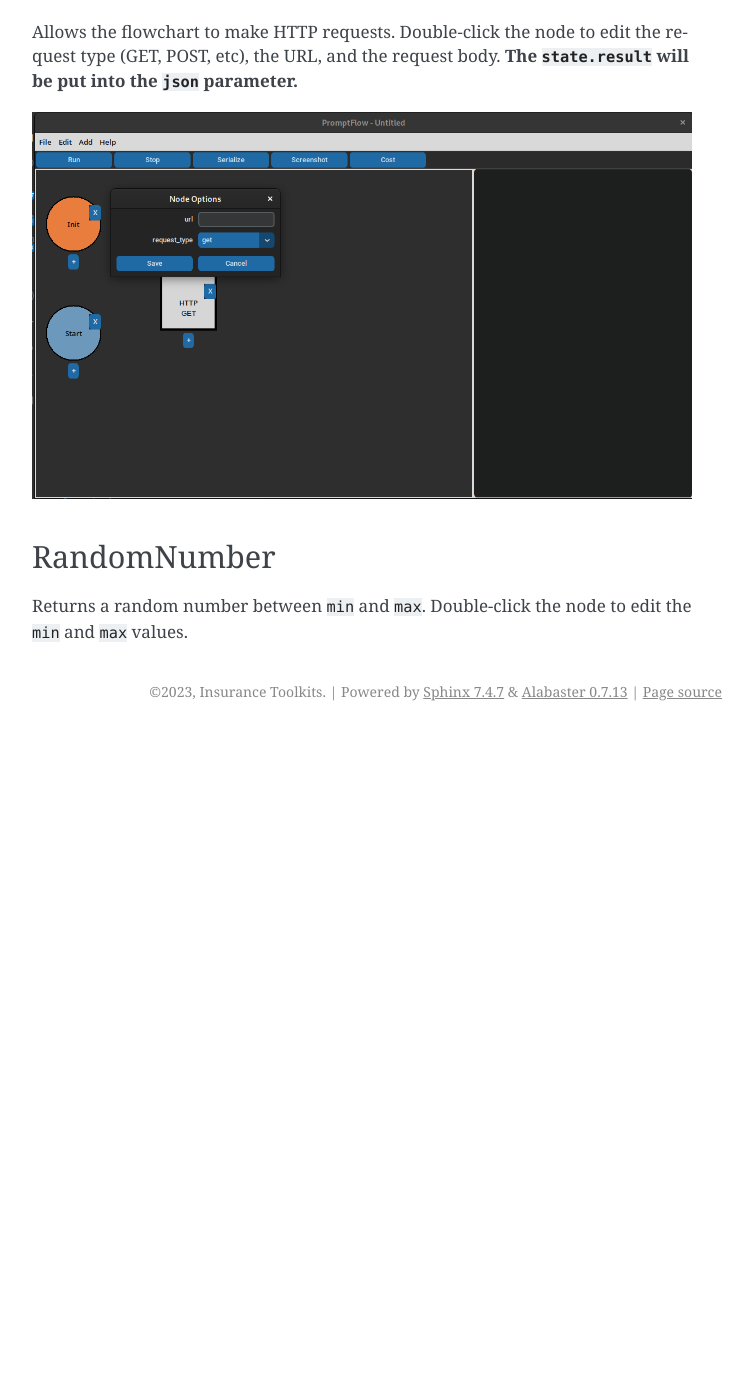
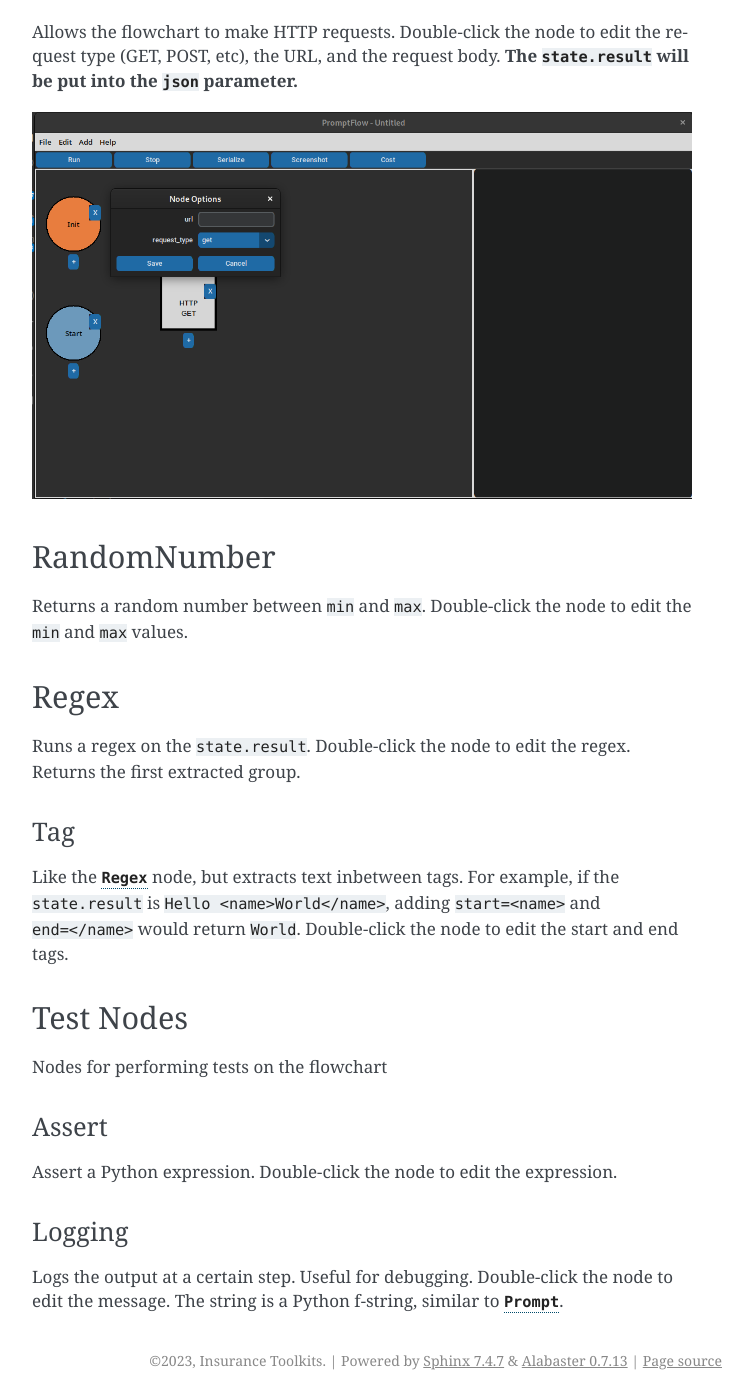
Before and after one commit to annias/promptflow, a Sphinx documentation site: the page built from docs/nodes.md, in a window 1280 px wide and 1400 px high, scrolled down 5307 px. Shown: the whole window, without its empty margins (388-1140 px from the left). Built offline with Sphinx 7.4.7, drawn with Linux system fonts in a browser that asks for light colours; before the commit the page ends 6038 px from its top, so only the background shows below that; some of the changed text lies outside the part shown.

Commit message:
Finished nodes docs

```diff
--- a/docs/nodes.md
+++ b/docs/nodes.md
@@ -167,3 +167,28 @@ Allows the flowchart to make HTTP requests. Double-click the node to edit the re
 ## RandomNumber
 
 Returns a random number between `min` and `max`. Double-click the node to edit the `min` and `max` values.
+
+(Regex)=
+## Regex
+
+Runs a regex on the `state.result`. Double-click the node to edit the regex. Returns the first extracted group.
+
+(TagRegex)=
+### Tag
+
+Like the [`Regex`](Regex) node, but extracts text inbetween tags. For example, if the `state.result` is `Hello <name>World</name>`, adding `start=<name>` and `end=</name>` would return `World`. Double-click the node to edit the start and end tags.
+
+(Test)=
+## Test Nodes
+
+Nodes for performing tests on the flowchart
+
+(Assert)=
+### Assert
+
+Assert a Python expression. Double-click the node to edit the expression.
+
+(Logging)=
+### Logging
+
+Logs the output at a certain step. Useful for debugging. Double-click the node to edit the message. The string is a Python f-string, similar to [`Prompt`](Prompt).
```
